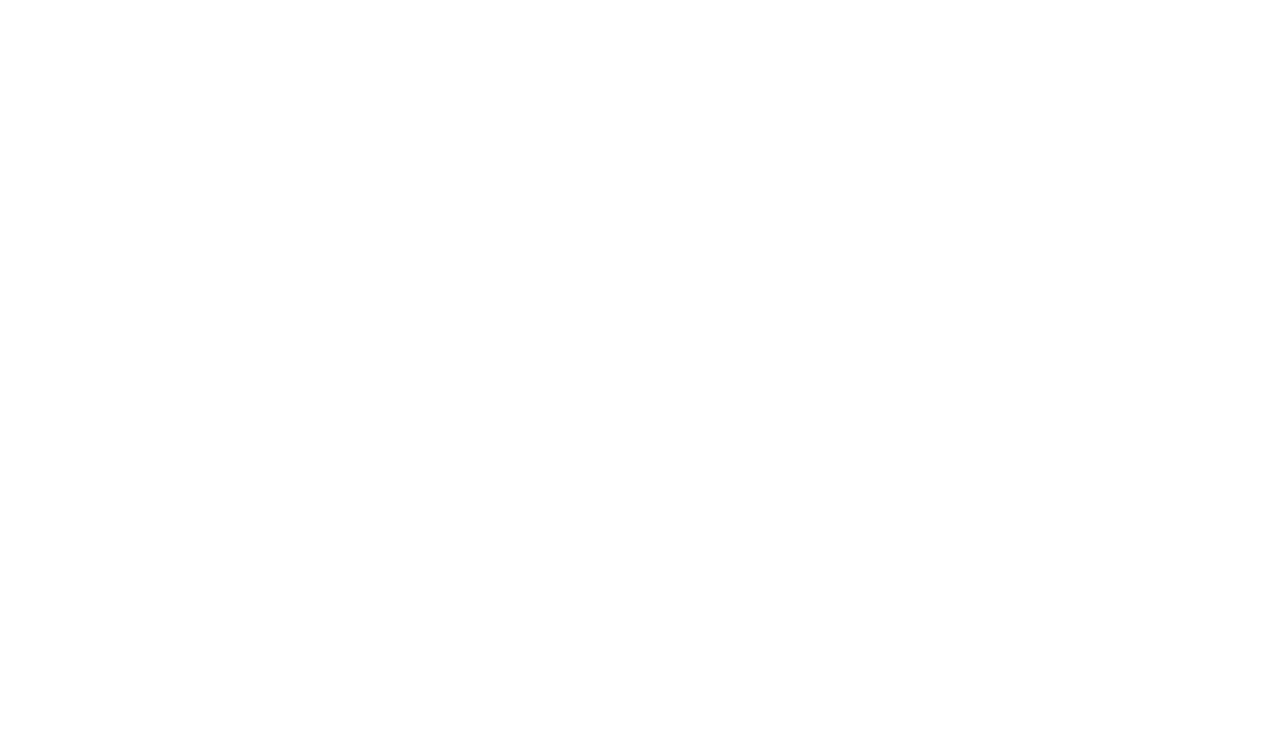
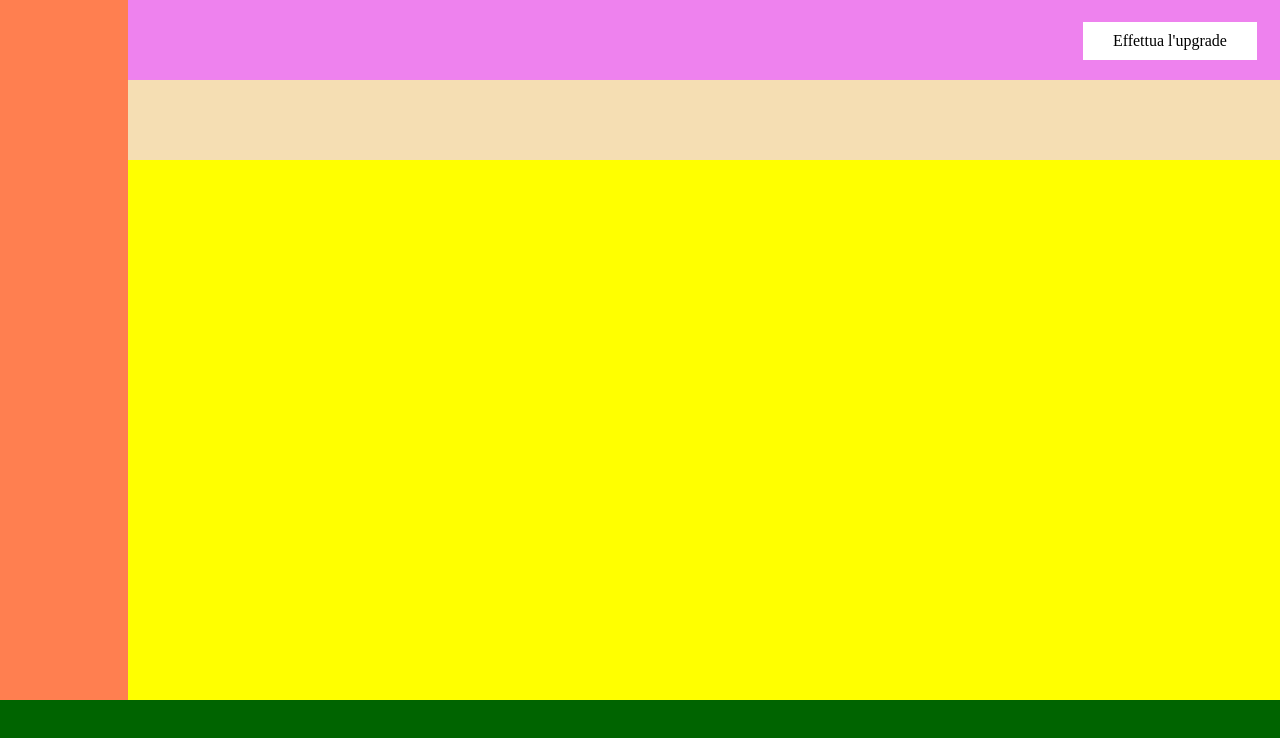
Before and after one commit to mark5041/html-css-spotifyweb, a plain HTML site: page index.html in a window 1280 px wide. Drawn offline with Linux system fonts and the light colour scheme.

Commit message:
layout 1

```diff
--- a/css/style.css
+++ b/css/style.css
@@ -0,0 +1,90 @@
+:root {
+    --foot-height: 100px;
+    --upgrade-height: 80px;
+}
+
+* {
+    padding: 0;
+    margin: 0;
+    box-sizing: border-box;
+}
+
+html {
+    font-size: 100%;
+}
+
+.absolute {
+    position: absolute;
+}
+
+.relative {
+    position: relative;
+}
+
+.fr {
+    float: right;
+}
+
+.fl {
+    float: left;
+}
+
+.flex {
+    display: flex;
+}
+
+.box-row {
+    flex-direction: row;
+    flex-wrap: wrap;
+}
+
+.box-column {
+    flex-direction: column;
+    flex-wrap: wrap;
+}
+
+.box-column-no {
+    flex-direction: column;
+    flex-wrap: nowrap;
+}
+
+header {
+    height: calc(100vh - var(--foot-height));
+    width: 10%;
+    background-color: coral;
+}
+
+main {
+    width: 90%;
+}
+
+footer {
+    height: var(--foot-height);
+    width: 100%;
+    background-color: darkgreen;
+    bottom: 0;
+    z-index: 1;
+}
+
+.upgrade {
+    height: var(--upgrade-height);
+    background-color: violet;
+}
+
+.nav {
+    height: var(--upgrade-height);
+    background-color: wheat;
+}
+
+.container {
+    height: calc(100vh - (var(--upgrade-height) + var(--upgrade-height) + var(--foot-height)));
+    background-color: yellow;
+}
+
+a {
+    top: 27%;
+    right: 2%;
+    background-color: white;
+    padding: 10px 30px;
+    z-index: 999;
+}
--- a/index.html
+++ b/index.html
@@ -4,9 +4,13 @@
     <meta charset="UTF-8">
     <meta http-equiv="X-UA-Compatible" content="IE=edge">
     <meta name="viewport" content="width=device-width, initial-scale=1.0">
+    <link rel="stylesheet" href="css/style.css">
+    <link rel="stylesheet" href="css/animation.css">
+    <link rel="stylesheet" href="https://cdnjs.cloudflare.com/ajax/libs/font-awesome/6.0.0-beta2/css/all.min.css" integrity="sha512-YWzhKL2whUzgiheMoBFwW8CKV4qpHQAEuvilg9FAn5VJUDwKZZxkJNuGM4XkWuk94WCrrwslk8yWNGmY1EduTA==" crossorigin="anonymous" referrerpolicy="no-referrer" />
     <title>Document</title>
 </head>
-<body>
+
+<body class="flex box-row">
 
     <header>
 
@@ -14,13 +18,27 @@
 
 
 
-    <main>
+    <main class="flex box-column">
+        <div class="upgrade relative">
+            <a class="absolute">Effettua l'upgrade</a>
+        </div>
 
+
+
+        <div class="nav">
+
+        </div>
+
+
+
+        <div class="container">
+
+        </div>
     </main>
 
 
 
-    <footer>
+    <footer class="absolute">
 
     </footer>
 
```
